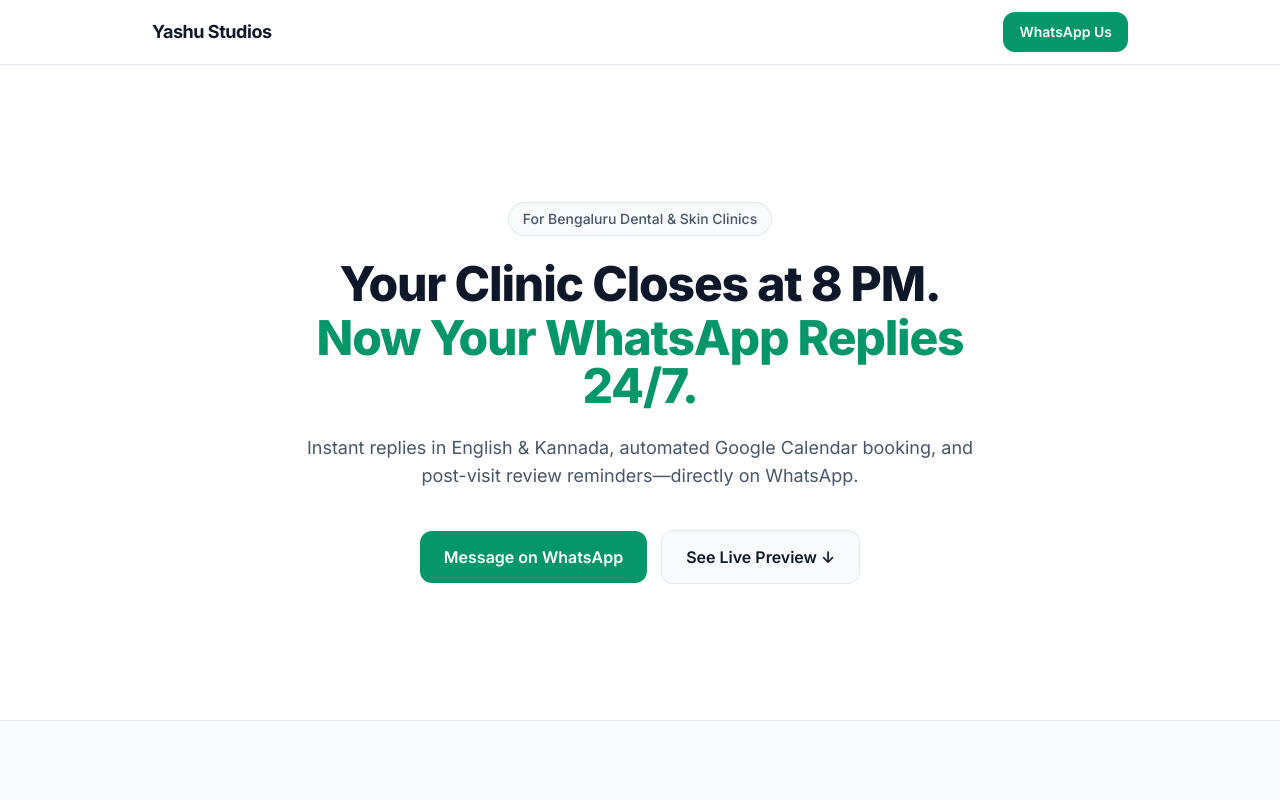
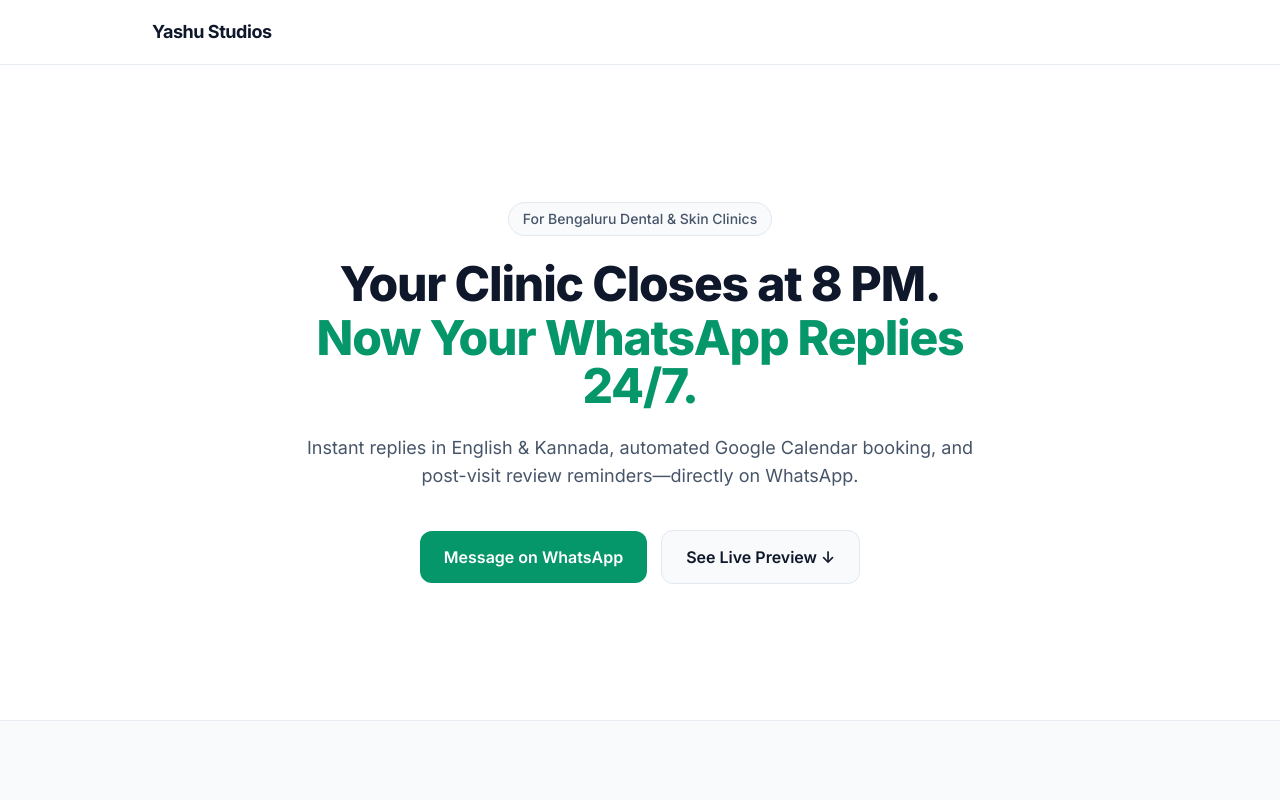
Before and after one commit to yashufxofficial/yashustudios-, a plain HTML site: page index.html in a window 1280 px wide. Shown: the top 800 px of the page. Drawn offline with nearby package versions, Linux system fonts and the light colour scheme.

Commit message:
Remove WhatsApp link from index.html
Removed the WhatsApp link from the header.

```diff
--- a/index.html
+++ b/index.html
@@ -102,11 +102,6 @@
         Yashu Studios
       </a>
 
-      <a href="https://wa.me/919449885104?text=Hi%20Yashu%2C%20I%20saw%20the%20WhatsApp%20AI%20Assistant%20demo%20and%20would%20like%20to%20know%20more%20for%20my%20clinic."
-        target="_blank" rel="noopener noreferrer"
-        class="inline-flex items-center justify-center px-4 py-2.5 rounded-xl text-xs sm:text-sm font-semibold text-white bg-[#059669] hover:bg-emerald-700 active:bg-emerald-800 transition-colors">
-        WhatsApp Us
-      </a>
     </div>
   </header>
 
```
